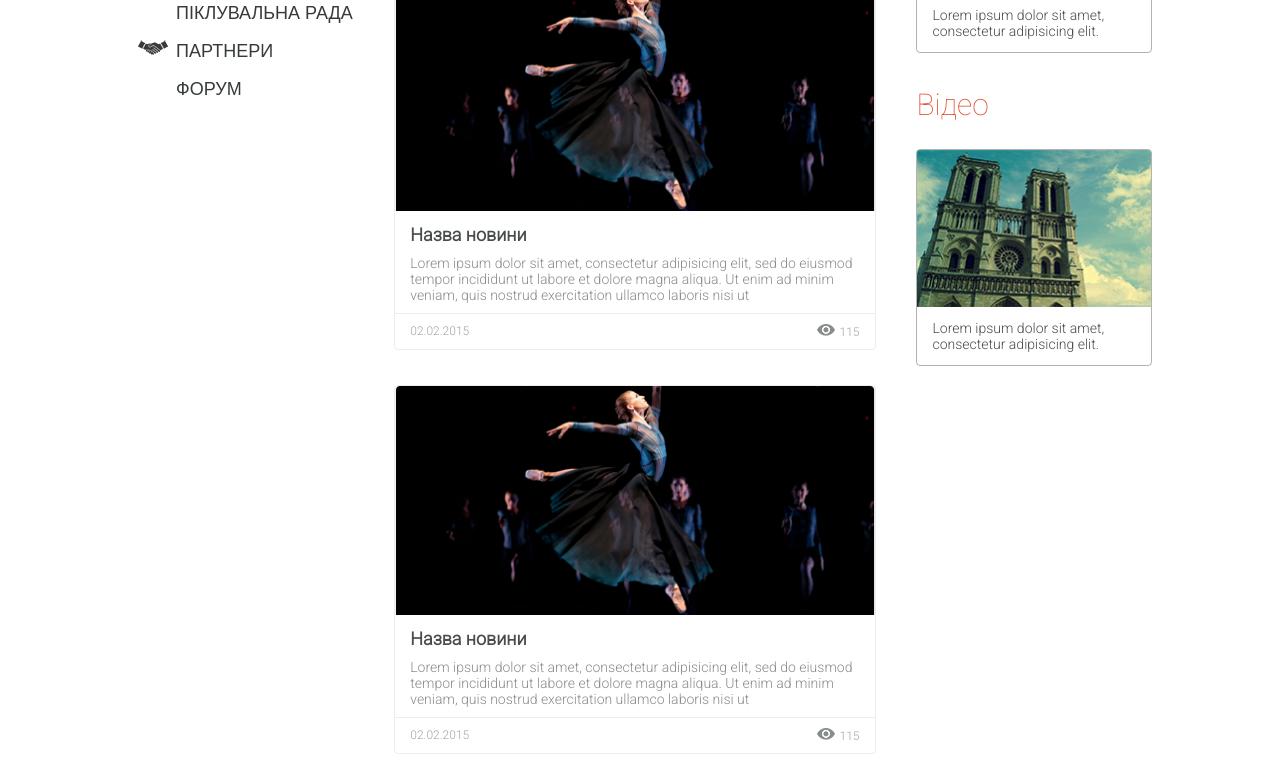
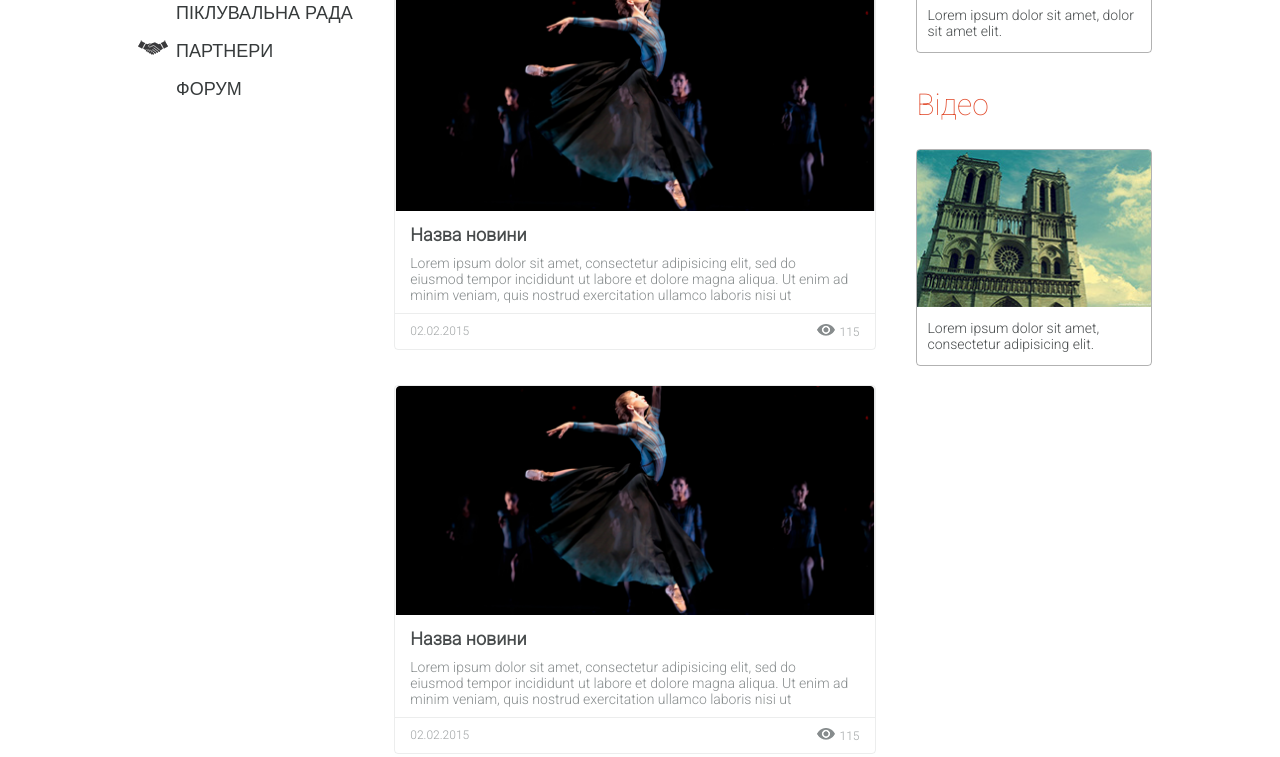
Before and after one commit to waniak7/Home-work, a plain HTML site: page hw4/index.html in a window 1280 px wide. Shown: the part 183-940 px from the top of the page. Drawn offline with Linux system fonts and the light colour scheme.

Commit message:
fixed few errors in latest news and aside section

```diff
--- a/hw4/index.html
+++ b/hw4/index.html
@@ -93,7 +93,7 @@
                     <h2>Галерея</h2>
                     <div class="gallery-item">
                         <img src="images/gallery-photo.jpg" alt="photo">
-                        <p>Lorem ipsum dolor sit amet, consectetur adipisicing elit.</p>
+                        <p>Lorem ipsum dolor sit amet, dolor sit amet elit.</p>
                     </div>
                 </li>
                 <li class="video">
--- a/hw4/styles/style.css
+++ b/hw4/styles/style.css
@@ -169,16 +169,14 @@
     margin-bottom: 35px;
     border: 1px solid rgba(72, 76, 77, 0.1);
     border-radius: 4px;
-}
-
-.latest-news-item img {
-    width: 100%;
+    overflow: hidden;
 }
 
 .latest-news-item img,
 .gallery-item img,
 .video-item img {
     margin-bottom: 10px;
+    width: 100%;
 }
 
 .latest-news-item h3 {
@@ -187,9 +185,9 @@
     color: #484c4d;
 }
 
-.latest-news-item h3+p {
+.latest-news-item h3~p {
     margin-bottom: 10px;
-    padding-left: 15px;
+    padding: 0 25px 0 15px;
     color: #878c8d;
 }
 
@@ -209,7 +207,7 @@
 
 .gallery-item p,
 .video-item p {
-    padding-left: 15px;
+    padding: 0 15px 0 10px;
 }
 
 .aside-r {
@@ -227,11 +225,6 @@
     border-radius: 4px;
     color: #484c4d;
     overflow: hidden;
-}
-
-.gallery-item img,
-.video-item img {
-    width: 100%;
 }
 
 /***** footer *****/
```
